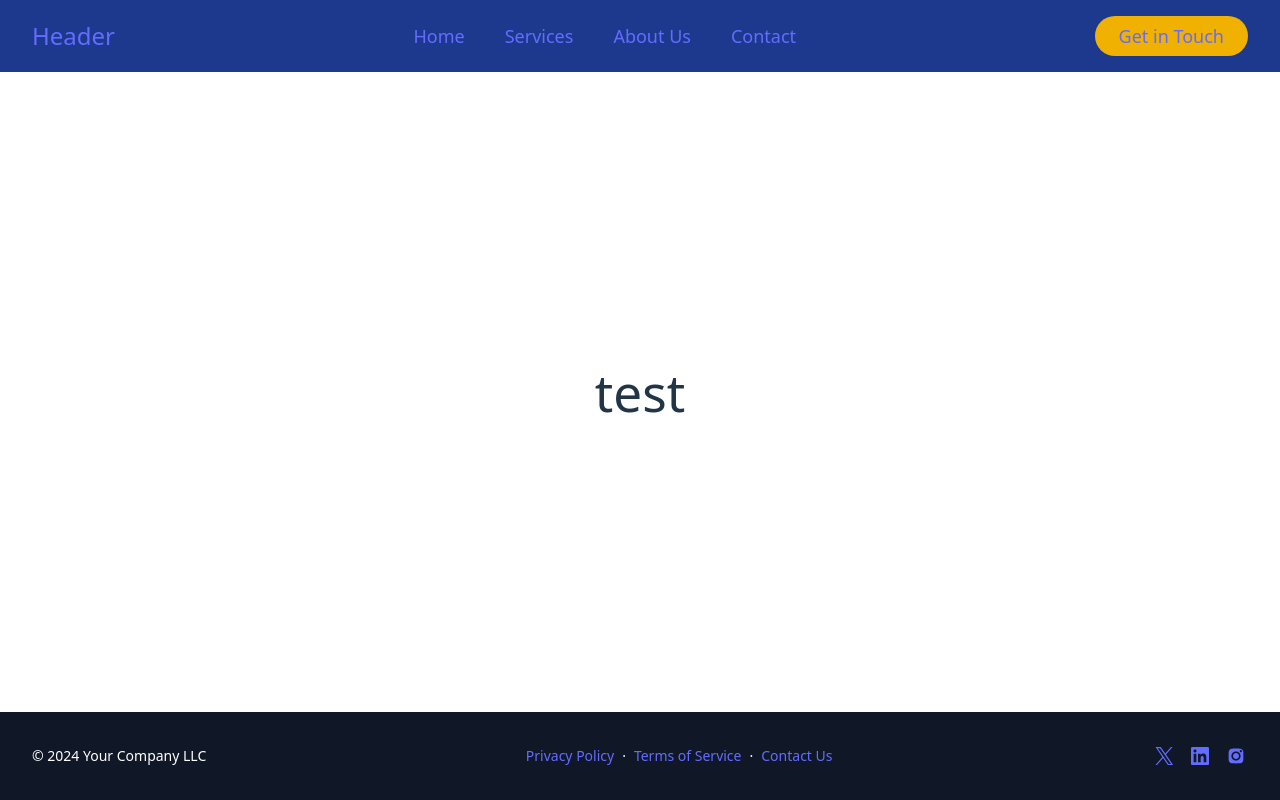
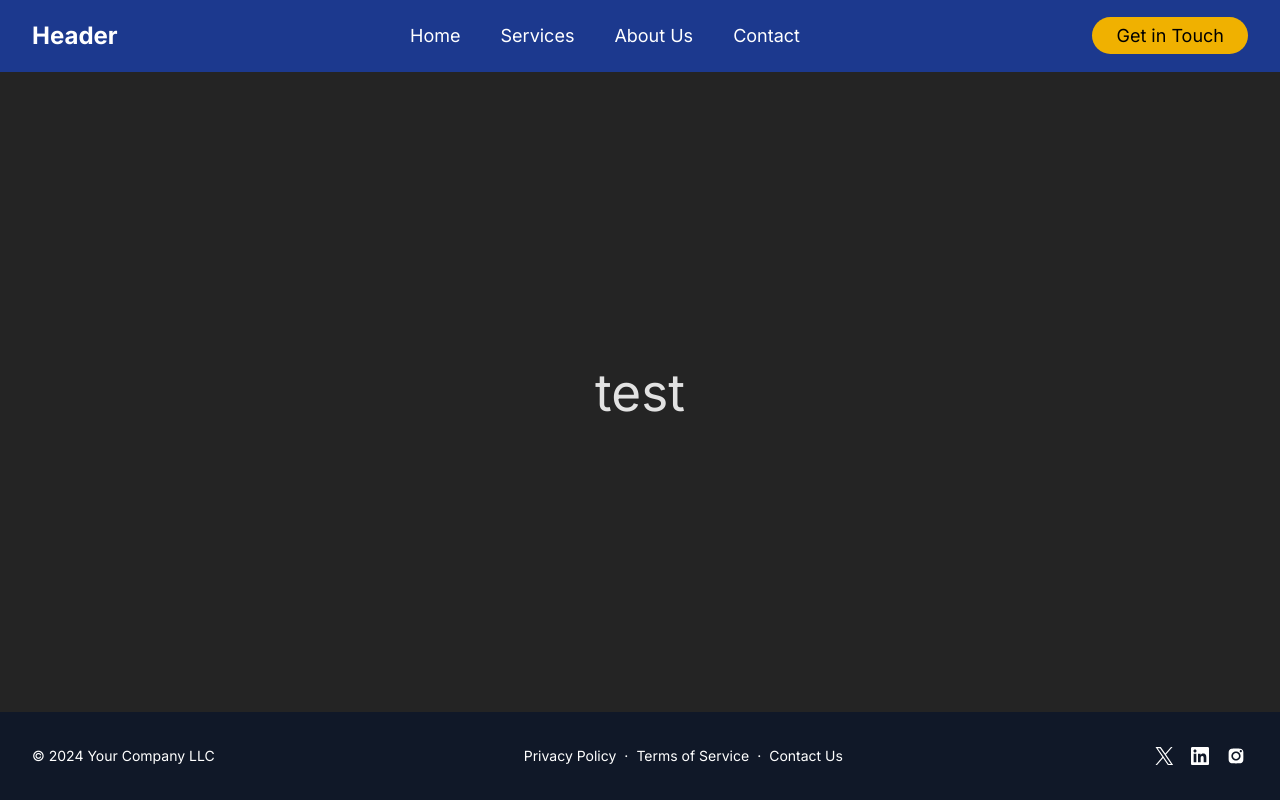
Before and after one commit to DavidTheMe/Bj-rnmamman-LIA, a React (Vite) app in the folder my-project/: page / in a window 1280 px wide. Built offline with nearby package versions, Linux system fonts and the light colour scheme.

Commit message:
updaterade css filerna litegrann

```diff
--- a/my-project/index.html
+++ b/my-project/index.html
@@ -1,13 +1,21 @@
 <!doctype html>
 <html lang="en">
+
 <head>
+  <link rel="preconnect" href="https://fonts.googleapis.com">
+  <link rel="preconnect" href="https://fonts.gstatic.com" crossorigin>
+  <link
+    href="https://fonts.googleapis.com/css2?family=Inter:ital,opsz,wght@0,14..32,100..900;1,14..32,100..900&display=swap"
+    rel="stylesheet">
   <meta charset="UTF-8" />
   <link rel="icon" type="image/svg+xml" href="/vite.svg" />
   <meta name="viewport" content="width=device-width, initial-scale=1.0" />
   <title>my-project</title>
 </head>
+
 <body>
   <div id="root"></div>
   <script type="module" src="/src/main.tsx"></script>
 </body>
+
 </html>
--- a/my-project/src/App.css
+++ b/my-project/src/App.css
@@ -1,37 +1 @@
 @import "tailwindcss";
-
-.logo {
-  height: 6em;
-  padding: 1.5em;
-  will-change: filter;
-  transition: filter 300ms;
-}
-.logo:hover {
-  filter: drop-shadow(0 0 2em #646cffaa);
-}
-.logo.react:hover {
-  filter: drop-shadow(0 0 2em #61dafbaa);
-}
-
-@keyframes logo-spin {
-  from {
-    transform: rotate(0deg);
-  }
-  to {
-    transform: rotate(360deg);
-  }
-}
-
-@media (prefers-reduced-motion: no-preference) {
-  a:nth-of-type(2) .logo {
-    animation: logo-spin infinite 20s linear;
-  }
-}
-
-.card {
-  padding: 2em;
-}
-
-.read-the-docs {
-  color: #888;
-}
--- a/my-project/src/App.tsx
+++ b/my-project/src/App.tsx
@@ -4,6 +4,8 @@
 
 function App() {
   return (
+
+
     <div className="min-h-screen flex flex-col">
       <Header />
       <main className="grow flex flex-col items-center justify-center text-center">
--- a/my-project/src/index.css
+++ b/my-project/src/index.css
@@ -1,7 +1,7 @@
 
 
 :root {
-  font-family: system-ui, Avenir, Helvetica, Arial, sans-serif;
+  font-family: inter, system-ui, Avenir, Helvetica, Arial, sans-serif;
   line-height: 1.5;
   font-weight: 400;
 
@@ -17,48 +17,7 @@
 
 }
 
-a {
-  font-weight: 500;
-  color: #646cff;
-  text-decoration: inherit;
-}
-a:hover {
-  color: #535bf2;
-}
-
 h1 {
   font-size: 3.2em;
   line-height: 1.1;
 }
-
-button {
-  border-radius: 8px;
-  border: 1px solid transparent;
-  padding: 0.6em 1.2em;
-  font-size: 1em;
-  font-weight: 500;
-  font-family: inherit;
-  background-color: #1a1a1a;
-  cursor: pointer;
-  transition: border-color 0.25s;
-}
-button:hover {
-  border-color: #646cff;
-}
-button:focus,
-button:focus-visible {
-  outline: 4px auto -webkit-focus-ring-color;
-}
-
-@media (prefers-color-scheme: light) {
-  :root {
-    color: #213547;
-    background-color: #ffffff;
-  }
-  a:hover {
-    color: #747bff;
-  }
-  button {
-    background-color: #f9f9f9;
-  }
-}
```
Lines whose indentation alone changed are shown as unchanged.
